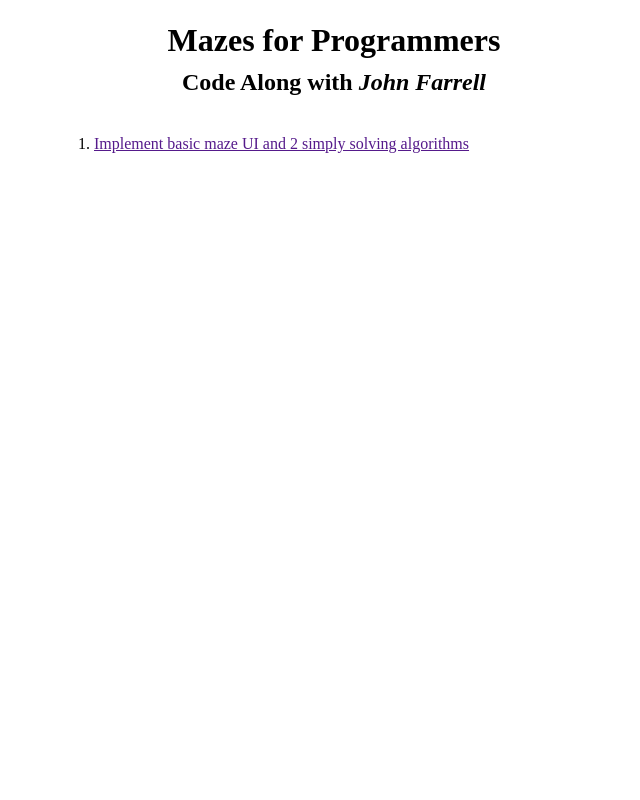
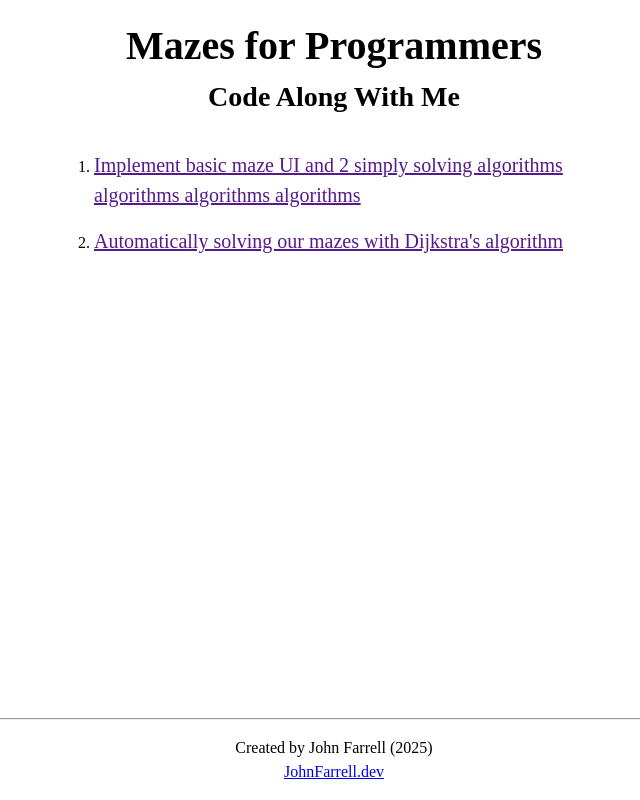
Before and after one commit to JohnFarrellDev/mazes-for-programmers-code-along, a website built with Vite: page index.html in a window 1280 px wide. Shown: the whole page, without its empty margins (306-946 px from the left). Built offline with nearby package versions, Linux system fonts and the light colour scheme.

Commit message:
add a footer and some styling

```diff
--- a/index.css
+++ b/index.css
@@ -1,11 +1,20 @@
 .heading {
   text-align: center;
+  font-size: 2.5rem;
 }
 
 .subheading {
   text-align: center;
+  font-size: 1.75rem;
 }
 
 .chapter-sections {
+  display: flex;
+  flex-direction: column;
+  gap: 16px;
   margin-top: 32px;
 }
+
+.chapter-sections a {
+  font-size: 1.25rem;
+}
--- a/index.html
+++ b/index.html
@@ -4,20 +4,41 @@
     <meta charset="UTF-8" />
     <link rel="icon" type="image/svg+xml" href="/vite.svg" />
     <meta name="viewport" content="width=device-width, initial-scale=1.0" />
-    <title>mazes-for-programmers</title>
+    <title>Maxes for Programmers Code Along</title>
     <link rel="stylesheet" href="/public/global.css" />
     <link rel="stylesheet" href="./index.css" />
   </head>
   <body>
-    <main>
+    <main class="container">
       <h1 class="heading">Mazes for Programmers</h1>
-      <h2 class="subheading">Code Along with <em>John Farrell</em></h2>
+      <h2 class="subheading">Code Along With Me</h2>
       <ol class="chapter-sections">
         <li>
-          <a href="">Implement basic maze UI and 2 simply solving algorithms</a>
+          <a href=""
+            >Implement basic maze UI and 2 simply solving algorithms algorithms
+            algorithms algorithms</a
+          >
+        </li>
+        <li>
+          <a href=""
+            >Automatically solving our mazes with Dijkstra's algorithm</a
+          >
         </li>
       </ol>
     </main>
+    <footer>
+      <hr />
+      <div class="container">
+        <p>Created by John Farrell (2025)</p>
+        <a
+          href="https://www.johnfarrell.dev/"
+          target="_blank"
+          referrerpolicy="no-referrer"
+          rel="noreferrer"
+          >JohnFarrell.dev</a
+        >
+      </div>
+    </footer>
     <script type="module" src="/src/main.ts"></script>
   </body>
 </html>
--- a/public/global.css
+++ b/public/global.css
@@ -27,7 +27,9 @@ body {
   /* 5. Improve text rendering */
   -webkit-font-smoothing: antialiased;
   min-height: 100svh;
-  padding-block-start: 16px;
+  padding-block: 16px;
+  display: flex;
+  flex-direction: column;
 }
 
 /* 6. Improve media defaults */
@@ -72,8 +74,21 @@ h6 {
   text-wrap: balance;
 }
 
-main {
-  display: block;
+.container {
   max-width: min(800px, 70ch);
   margin: 0 auto;
 }
+
+footer {
+  flex-grow: 1;
+  display: flex;
+  flex-direction: column;
+  justify-content: flex-end;
+  vertical-align: bottom;
+  text-align: center;
+}
+
+footer hr {
+  margin-inline: 16px;
+  margin-block: 16px;
+}
```
